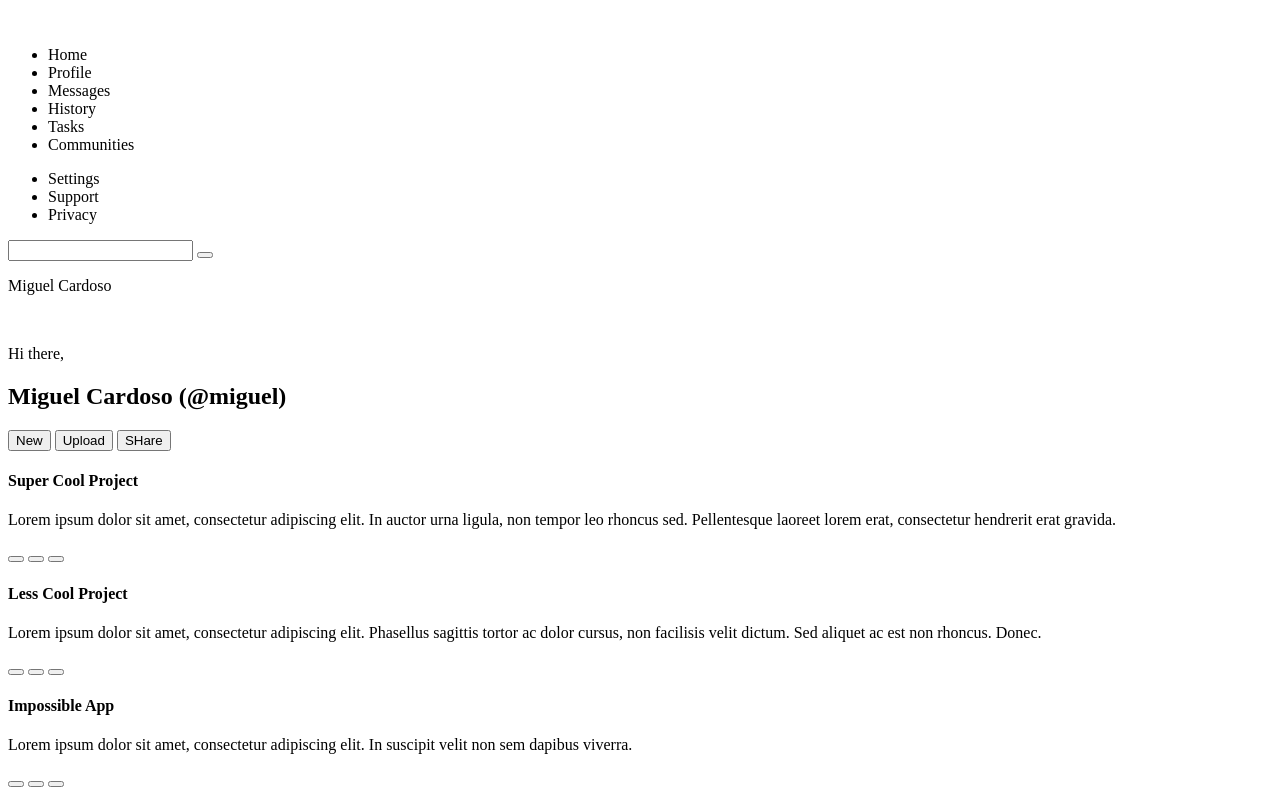
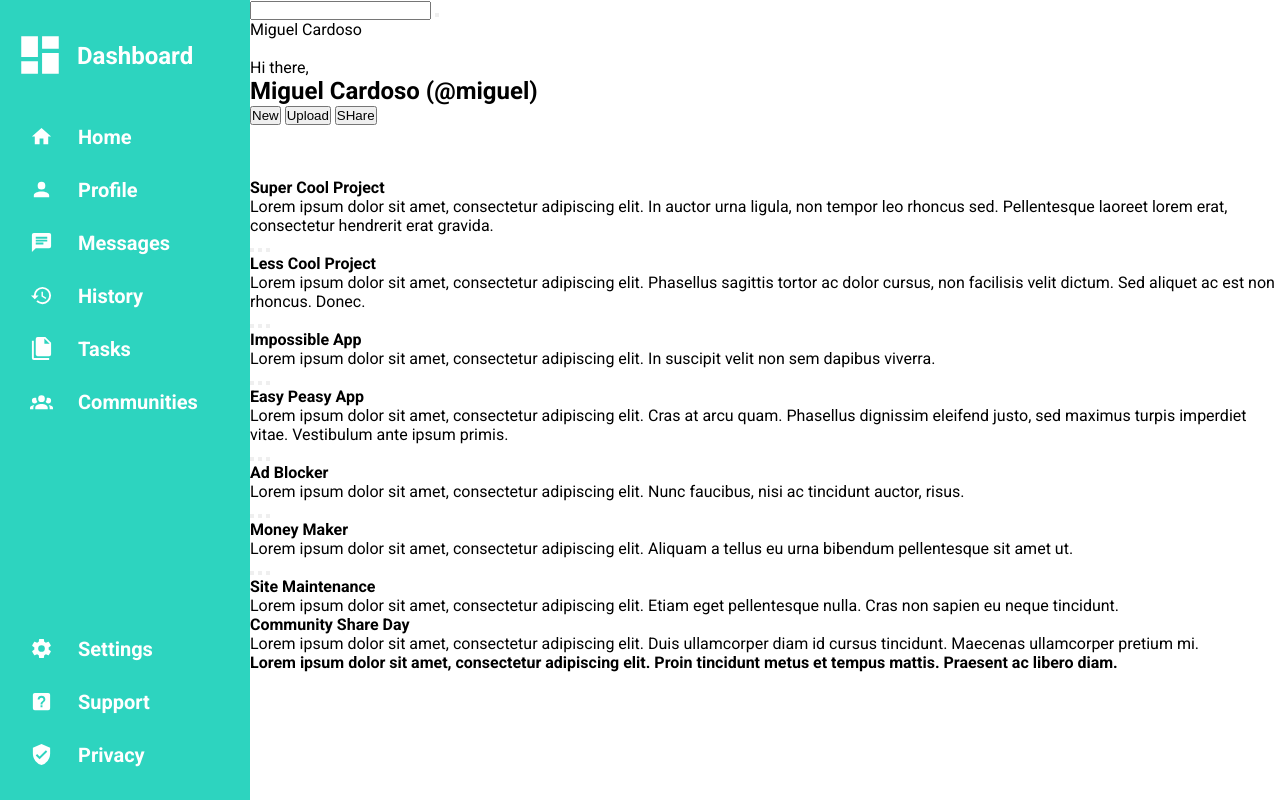
Before and after one commit to miguelcardoso1204/admin-dashboard, a plain HTML site: page index.html in a window 1280 px wide. Shown: the top 800 px of the page. Drawn offline with Linux system fonts and the light colour scheme.

Commit message:
Style sidebar

```diff
--- a/index.html
+++ b/index.html
@@ -10,21 +10,66 @@
 <body>
     <div class="sidebar">
         <div class="logo-div">
-            <img src="" alt="">
-            <h2></h2>
+            <img src="images/view-dashboard.svg" alt="">
+            <h2>Dashboard</h2>
         </div>
         <ul>
-            <li>Home</li>
-            <li>Profile</li>
-            <li>Messages</li>
-            <li>History</li>
-            <li>Tasks</li>
-            <li>Communities</li>
+            <li>
+                <a href="#">
+                    <img src="images/home.svg" alt="">
+                    Home
+                </a>
+            </li>
+            <li>
+                <a href="#">
+                    <img src="images/account.svg" alt="">
+                    Profile
+                </a>
+            </li>
+            <li>
+                <a href="#">
+                    <img src="images/message-text.svg" alt="">
+                    Messages
+                </a>
+            </li>
+            <li>
+                <a href="#">
+                    <img src="images/history.svg" alt="">
+                    History
+                </a>
+            </li>
+            <li>
+                <a href="#">
+                    <img src="images/file-multiple.svg" alt="">
+                    Tasks
+                </a>
+            </li>
+            <li>
+                <a href="#">
+                    <img src="images/account-group.svg" alt="">
+                    Communities
+                </a>
+            </li>
         </ul>
         <ul>
-            <li>Settings</li>
-            <li>Support</li>
-            <li>Privacy</li>
+            <li>
+                <a href="#">
+                    <img src="images/cog.svg" alt="">
+                    Settings
+                </a>
+            </li>
+            <li>
+                <a href="#">
+                    <img src="images/help-box.svg" alt="">
+                    Support
+                </a>
+            </li>
+            <li>
+                <a href="#">
+                    <img src="images/shield-check.svg" alt="">
+                    Privacy
+                </a>
+            </li>
         </ul>
     </div>
     <header>
--- a/styles.css
+++ b/styles.css
@@ -0,0 +1,82 @@
+@import url('https://fonts.googleapis.com/css2?family=Roboto:ital,wght@0,100;0,300;0,400;0,500;0,700;0,900;1,100;1,300;1,400;1,500;1,700;1,900&display=swap');
+
+*, :root {
+    box-sizing: border-box;
+    margin: 0;
+    padding: 0;
+    --main-color: #2dd4bf;
+    --secondary-color: #0d9488;
+}
+
+body {
+    display: grid;
+    height: 100vh;
+    font-family: 'Roboto', sans-serif;
+    grid-template-columns: 250px 1fr;
+}
+
+.sidebar {
+    grid-row: 1 / 3;
+    background-color: var(--main-color);
+    display: grid;
+    grid-template-rows: repeat(2, min-content);
+    color: white;
+}
+
+.sidebar ul {
+    display: grid;
+    grid-auto-rows: 50px;
+    row-gap: 3px;
+}
+
+
+.sidebar ul:last-of-type {
+    align-self: end;
+    margin-bottom: 20px;
+}
+
+.sidebar ul li{
+    list-style-type: none;
+    height: 100%;
+    font-size: 20px;
+    font-weight: 700;
+
+
+}
+
+.sidebar ul li a {
+    display: grid;
+    grid-template-columns: 1fr 4fr;
+    width: 100%;
+    height: 100%;
+    align-items: center;
+    padding-left: 30px;
+    text-decoration: none;
+    color: white;
+}
+
+.sidebar ul li a:hover {
+    background-color: var(--secondary-color);
+}
+
+.sidebar img {
+    height: 23px;
+    filter: invert(1);
+    margin-right: 25px;
+    margin-bottom: 2px;
+}
+
+.sidebar
+
+.logo-div {
+    display: grid;
+    grid-template-columns: 1fr 4fr;
+    align-items: center;
+    margin: 30px 0;
+    padding-left: 15px;
+}
+
+.logo-div img {
+    height: 50px;
+    margin-right: 12px;
+}
```
Also changed, not shown: images/account-group.svg (added), images/account.svg (added), images/cog.svg (added), images/file-multiple.svg (added), images/help-box.svg (added), images/history.svg (added), images/home.svg (added), images/message-text.svg (added), images/shield-check.svg (added), images/view-dashboard.svg (added).
